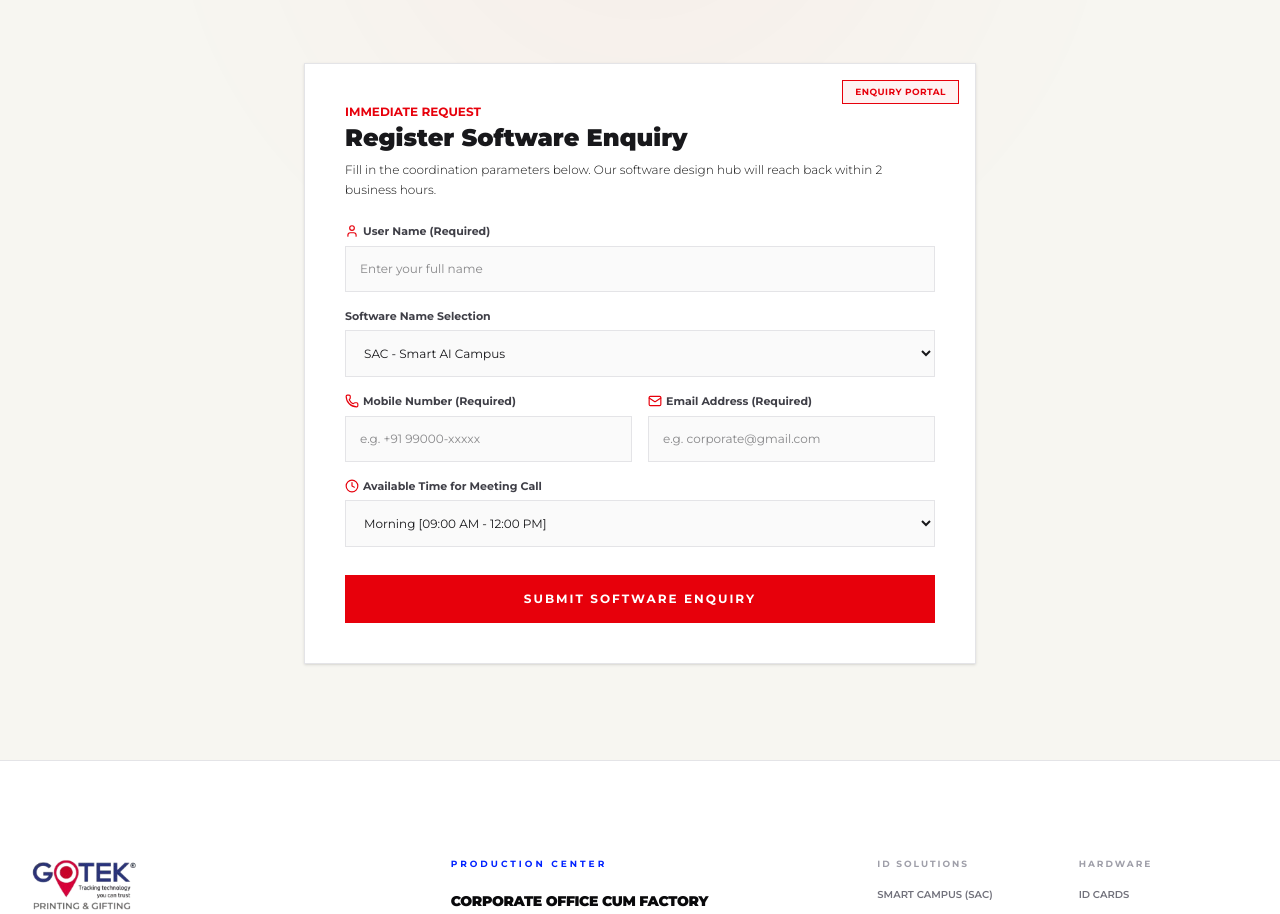
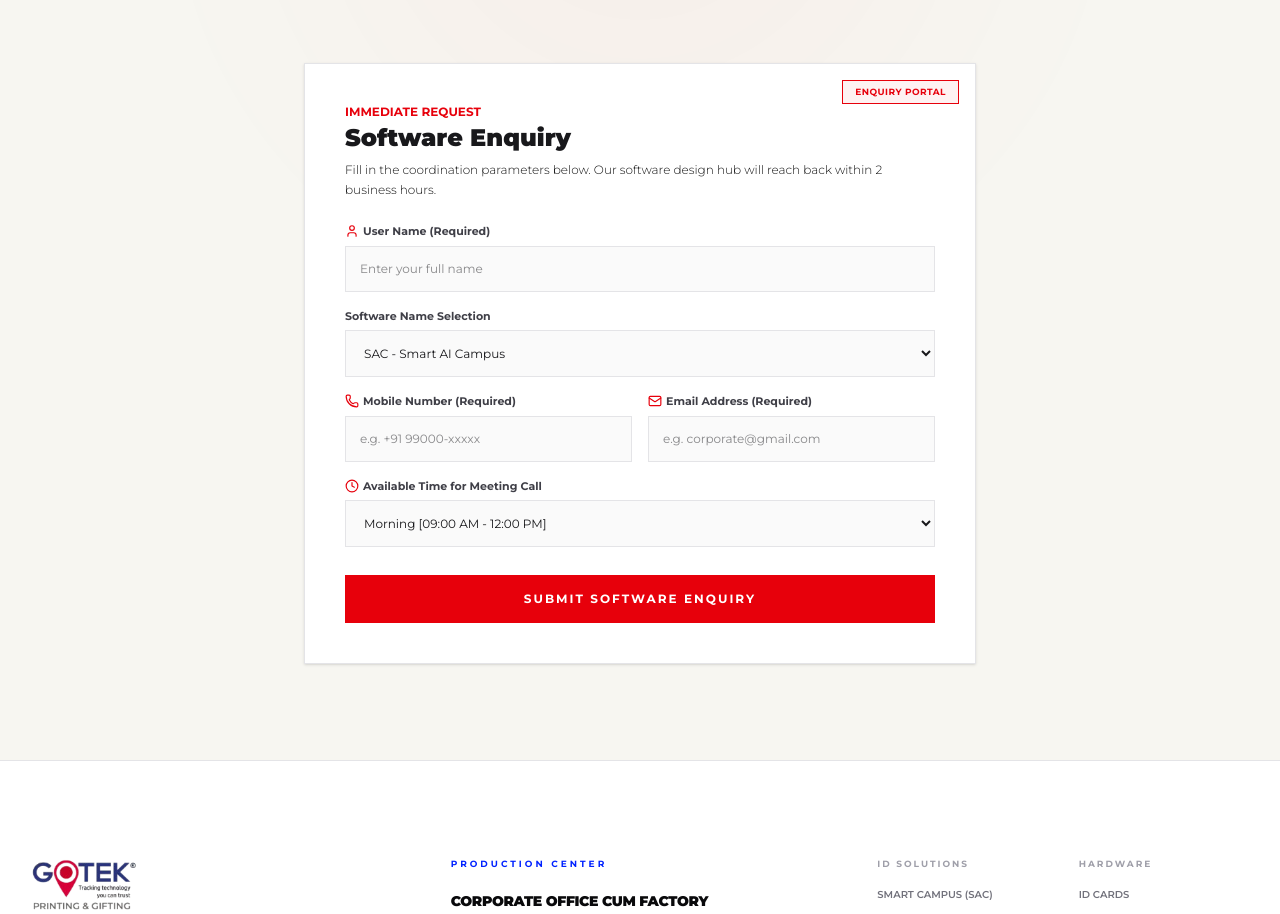
Before and after one commit to sriram1608/TIS_GotekSiteRevamping, a React (Vite) app: page /it-solutions in a window 1280 px wide. Shown: the part 840-1754 px from the top of the page. Built offline with nearby package versions, Linux system fonts and the light colour scheme.

Commit message:
Updated Contact and ITSolutions pages

```diff
--- a/src/pages/Contact.tsx
+++ b/src/pages/Contact.tsx
@@ -81,7 +81,7 @@ export default function Contact() {
 
                 <div className="flex flex-col">
                   <h3 className="font-sans text-lg font-bold text-zinc-900">
-                    Gotek Systems Limited
+                    Golden Tech
                   </h3>
                   <span className="text-xs text-zinc-400 mt-1">Corporate Office & Manufacturing HQ</span>
                 </div>
--- a/src/pages/ITSolutions.tsx
+++ b/src/pages/ITSolutions.tsx
@@ -289,7 +289,7 @@ export default function ITSolutions() {
 
             <div className="mb-6 flex flex-col gap-1.5">
               <span className="text-xs uppercase font-bold text-red-600">Immediate Request</span>
-              <h3 className="text-xl md:text-2xl font-black text-zinc-900 leading-none">Register Software Enquiry</h3>
+              <h3 className="text-xl md:text-2xl font-black text-zinc-900 leading-none">Software Enquiry</h3>
               <p className="text-xs text-zinc-410 leading-relaxed font-light mt-1">
                 Fill in the coordination parameters below. Our software design hub will reach back within 2 business hours.
               </p>
```
